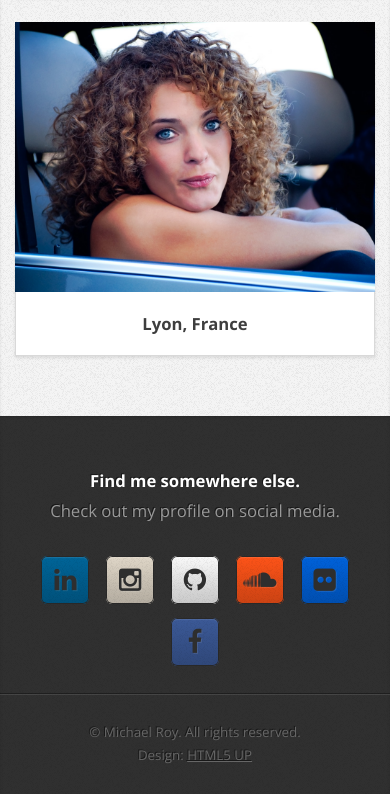
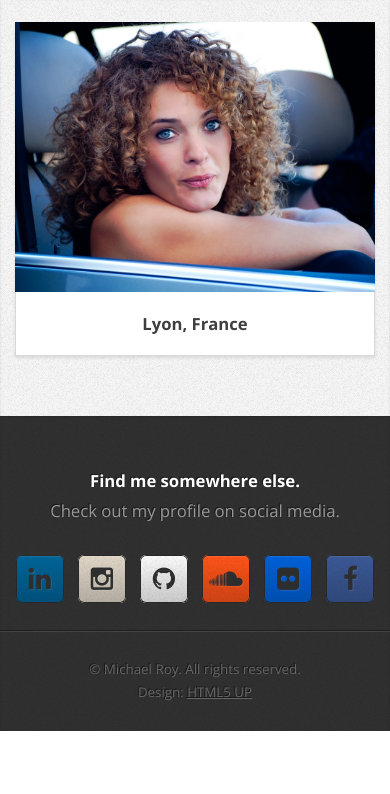
Before and after one commit to Mikaz-fr/michaelroy.fr, a plain HTML site: page index.html in a window 390 px wide. Shown: the part 3906-4700 px from the top of the page. After the commit the page ends 4637 px from the top, so only its background shows below. Drawn offline with nearby package versions, Linux system fonts and the light colour scheme.

Commit message:
Improving social icons spacing on mobile

```diff
--- a/css/style-mobile.css
+++ b/css/style-mobile.css
@@ -85,12 +85,12 @@
 
 			ul.social
 			{
-				padding: 1em 0.5em 0 0.5em;
+				padding: 1em 0.4em 0 0.4em;
 			}
 
 				ul.social li
 				{
-					margin: 0.5em 0.5em 0.5em 0.5em;
+					margin: 0.4em;
 				}
 
 					ul.social li a
```
